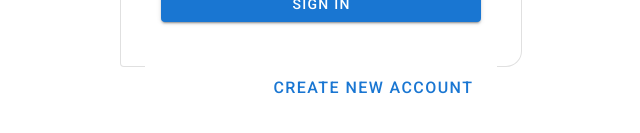
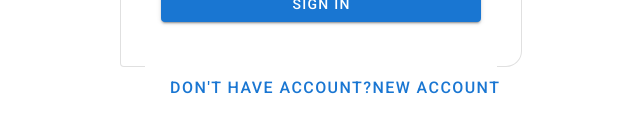
Before and after one commit to viccy2/myhealthapp, a Vue app: page / in a window 1280 px wide. Shown: the part 525-658 px from the top of the page, without its empty margins (319-959 px from the left). Built offline with nearby package versions, Linux system fonts and the light colour scheme.

Commit message:
Update LoginView.vue

```diff
--- a/src/views/LoginView.vue
+++ b/src/views/LoginView.vue
@@ -57,7 +57,7 @@
             <v-spacer></v-spacer>
             <router-link to="/new-account" class="primary--text">
                 <v-btn text color="primary" style="font-size:16px;">
-                    create new account
+                   don't have account?new account
                 </v-btn>
             </router-link><br>
             <!-- <v-btn text color="primary">Forgot password?</v-btn> -->
```
